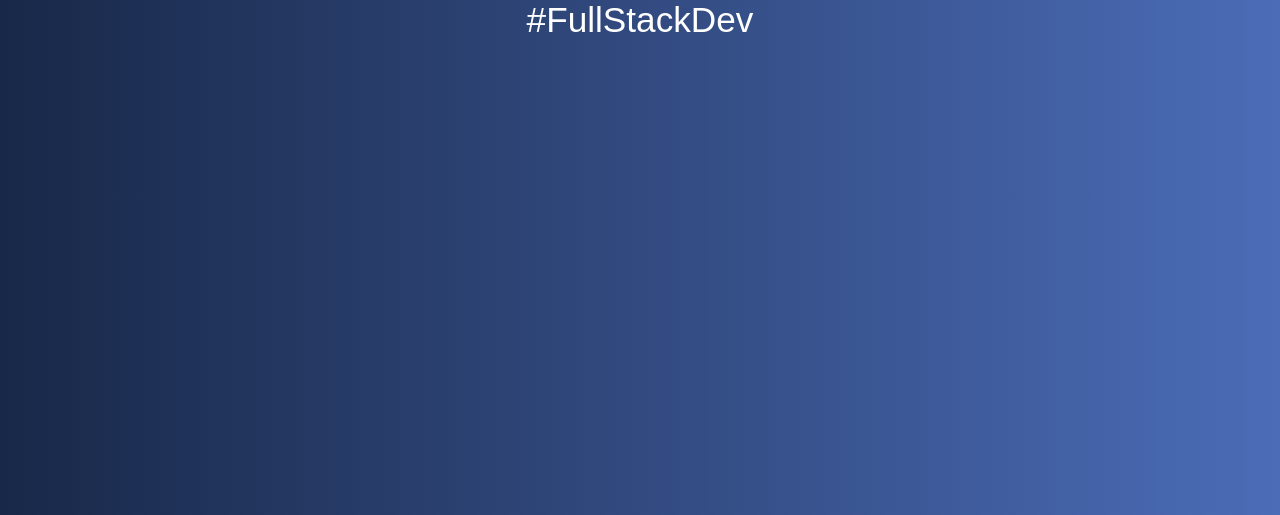
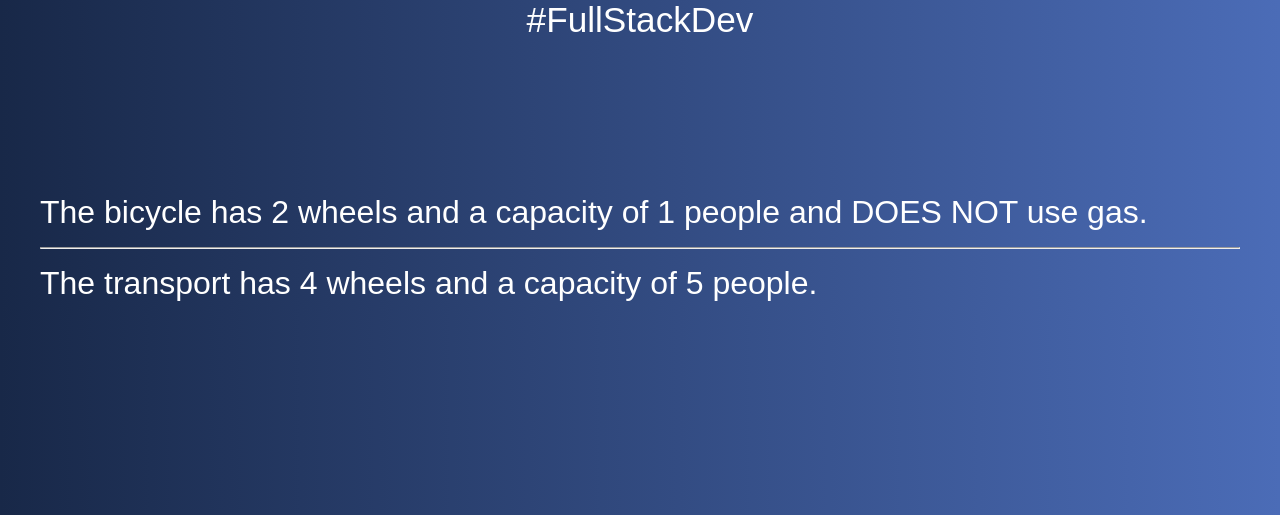
Before and after one commit to LeonardoC1302/PHP-OOP, a PHP site: page /04.php in a window 1280 px wide. Shown: the part 285-800 px from the top of the page. Run offline with PHP 8.4, Linux system fonts and the light colour scheme.

Commit message:
Inheritance

```diff
--- a/04.php
+++ b/04.php
@@ -1,4 +1,49 @@
 <?php include 'includes/header.php';
 
+class Transport {
+    public function __construct(protected int $wheels, protected int $capacity){
+    }
+    public function getInfo() : string {
+        return "The transport has " . $this->wheels . " wheels and a capacity of " . $this->capacity . " people.";
+    }
+    // Getters and setters
+    public function getWheels() : int {
+        return $this->wheels;
+    }
+    public function setWheels(int $wheels) : void {
+        $this->wheels = $wheels;
+    }
+    public function getCapacity() : int {
+        return $this->capacity;
+    }
+    public function setCapacity(int $capacity) : void {
+        $this->capacity = $capacity;
+    }
+}
+
+class Bicycle extends Transport {
+    public function getInfo() : string {
+        return "The bicycle has " . $this->wheels . " wheels and a capacity of " . $this->capacity . " people and DOES NOT use gas.";
+    }
+}
+
+class Car extends Transport {
+    public function __construct(protected int $wheels, protected int $capacity, protected string $color){
+    }
+    public function getColor() : string {
+        return $this->color;
+    }
+    public function setColor(string $color) : void {
+        $this->color = $color;
+    }
+}
+
+$bicycle = new Bicycle(2, 1);
+echo $bicycle->getInfo();
+
+echo "<hr>";
+
+$car = new Car(4, 5, 'white');
+echo $car->getInfo();
 
 include 'includes/footer.php';
```
